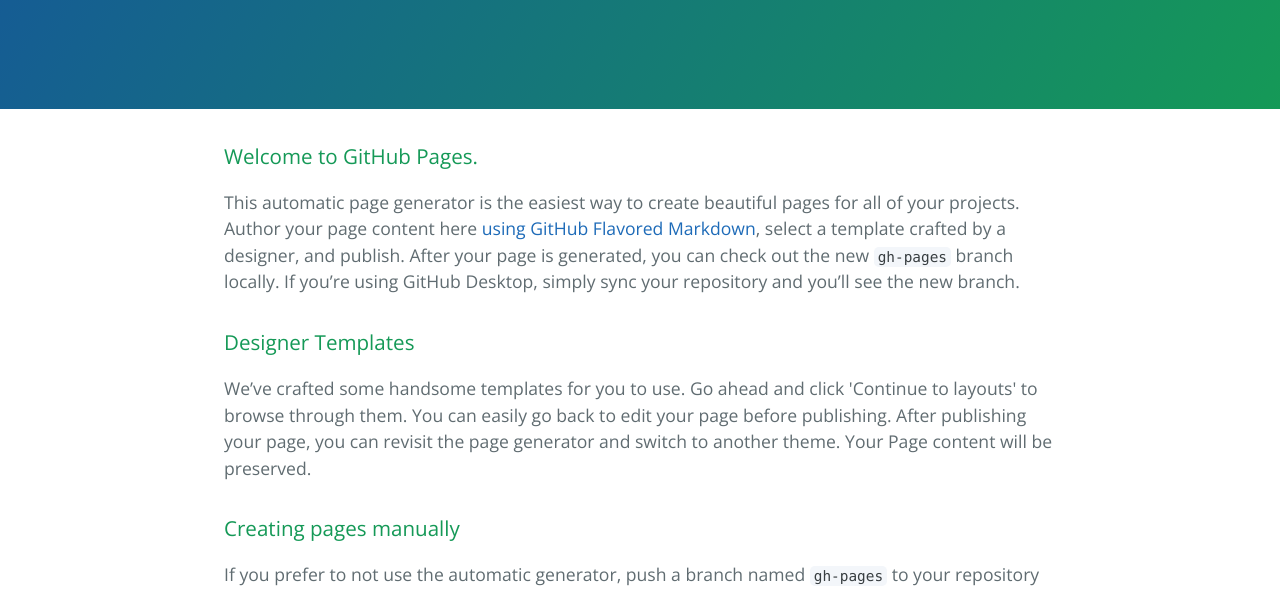
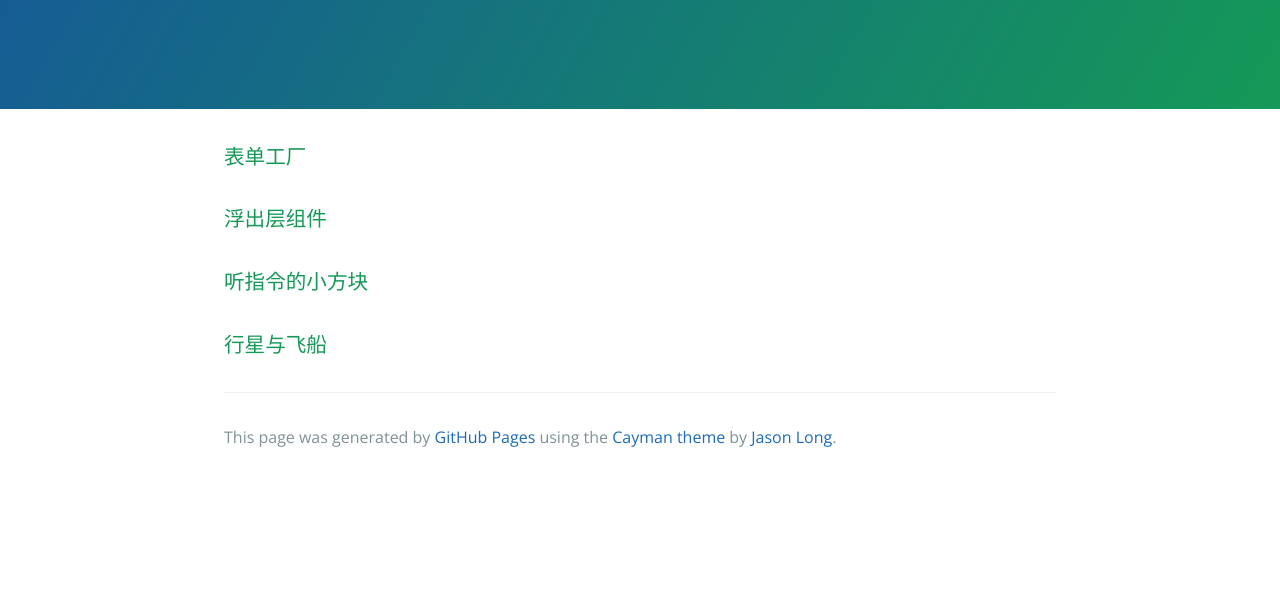
Before and after one commit to tangzhirong/tangzhirong.github.com, a plain HTML site: page index.html in a window 1280 px wide. Shown: the part 208-800 px from the top of the page. Drawn offline with nearby package versions, Linux system fonts and the light colour scheme.

Commit message:
change index.html

```diff
--- a/index.html
+++ b/index.html
@@ -16,30 +16,19 @@
     </section>
 
     <section class="main-content">
-      <h3>
-<a id="welcome-to-github-pages" class="anchor" href="#welcome-to-github-pages" aria-hidden="true"><span aria-hidden="true" class="octicon octicon-link"></span></a>Welcome to GitHub Pages.</h3>
-
-<p>This automatic page generator is the easiest way to create beautiful pages for all of your projects. Author your page content here <a href="https://guides.github.com/features/mastering-markdown/">using GitHub Flavored Markdown</a>, select a template crafted by a designer, and publish. After your page is generated, you can check out the new <code>gh-pages</code> branch locally. If you’re using GitHub Desktop, simply sync your repository and you’ll see the new branch.</p>
 
 <h3>
-<a id="designer-templates" class="anchor" href="#designer-templates" aria-hidden="true"><span aria-hidden="true" class="octicon octicon-link"></span></a>Designer Templates</h3>
-
-<p>We’ve crafted some handsome templates for you to use. Go ahead and click 'Continue to layouts' to browse through them. You can easily go back to edit your page before publishing. After publishing your page, you can revisit the page generator and switch to another theme. Your Page content will be preserved.</p>
-
+<a id="welcome-to-github-pages" class="anchor" href="form/index.html" aria-hidden="true"><span aria-hidden="true" class="octicon octicon-link"></span></a>表单工厂
+</h3>
 <h3>
-<a id="creating-pages-manually" class="anchor" href="#creating-pages-manually" aria-hidden="true"><span aria-hidden="true" class="octicon octicon-link"></span></a>Creating pages manually</h3>
-
-<p>If you prefer to not use the automatic generator, push a branch named <code>gh-pages</code> to your repository to create a page manually. In addition to supporting regular HTML content, GitHub Pages support Jekyll, a simple, blog aware static site generator. Jekyll makes it easy to create site-wide headers and footers without having to copy them across every page. It also offers intelligent blog support and other advanced templating features.</p>
-
+<a id="welcome-to-github-pages" class="anchor" href="popuper/popuper.html" aria-hidden="true"><span aria-hidden="true" class="octicon octicon-link"></span></a>浮出层组件
+</h3>
 <h3>
-<a id="authors-and-contributors" class="anchor" href="#authors-and-contributors" aria-hidden="true"><span aria-hidden="true" class="octicon octicon-link"></span></a>Authors and Contributors</h3>
-
-<p>You can <a href="https://help.github.com/articles/basic-writing-and-formatting-syntax/#mentioning-users-and-teams" class="user-mention">@mention</a> a GitHub username to generate a link to their profile. The resulting <code>&lt;a&gt;</code> element will link to the contributor’s GitHub Profile. For example: In 2007, Chris Wanstrath (<a href="https://github.com/defunkt" class="user-mention">@defunkt</a>), PJ Hyett (<a href="https://github.com/pjhyett" class="user-mention">@pjhyett</a>), and Tom Preston-Werner (<a href="https://github.com/mojombo" class="user-mention">@mojombo</a>) founded GitHub.</p>
-
+<a id="welcome-to-github-pages" class="anchor" href="small_box/index.html" aria-hidden="true"><span aria-hidden="true" class="octicon octicon-link"></span></a>听指令的小方块
+</h3>
 <h3>
-<a id="support-or-contact" class="anchor" href="#support-or-contact" aria-hidden="true"><span aria-hidden="true" class="octicon octicon-link"></span></a>Support or Contact</h3>
-
-<p>Having trouble with Pages? Check out our <a href="https://help.github.com/pages">documentation</a> or <a href="https://github.com/contact">contact support</a> and we’ll help you sort it out.</p>
+<a id="welcome-to-github-pages" class="anchor" href="spaceship/index.html" aria-hidden="true"><span aria-hidden="true" class="octicon octicon-link"></span></a>行星与飞船
+</h3>
 
       <footer class="site-footer">
 
```
